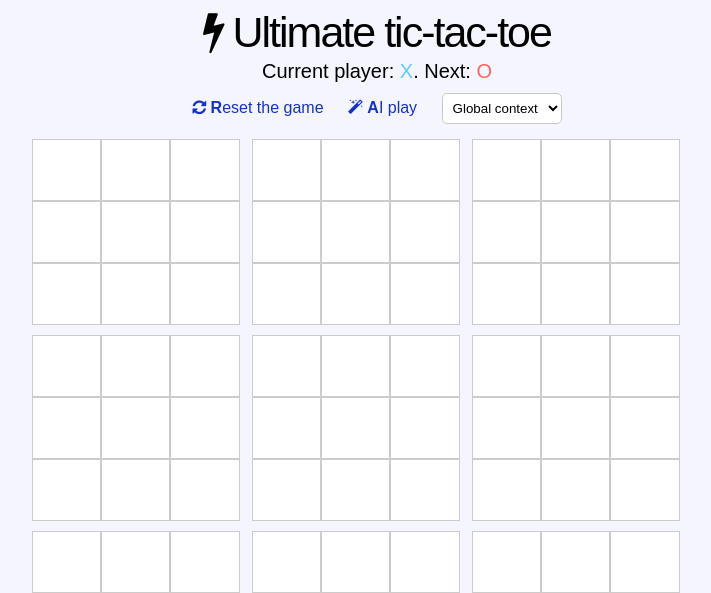
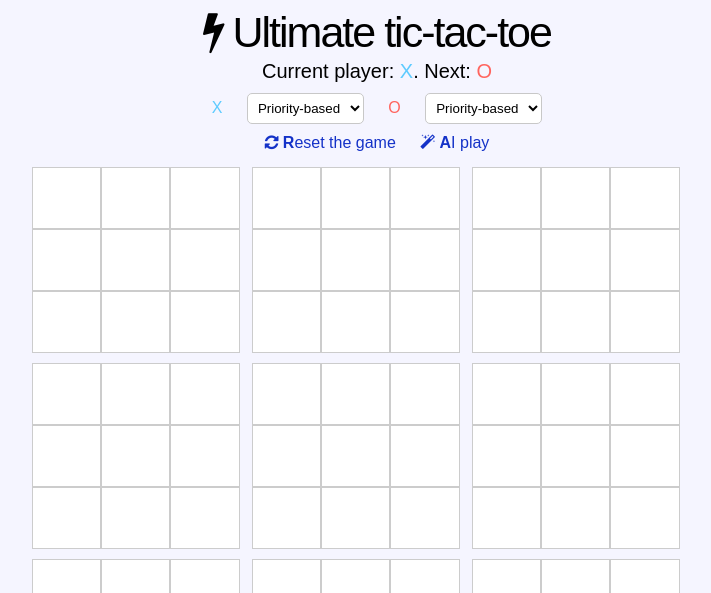
Before and after one commit to halflings/ultimate-tictactoe, a Flask app: page / in a window 1280 px wide. Shown: the top 593 px of the page, without its empty margins (263-974 px from the left). Run offline with Flask 2, Linux system fonts and the light colour scheme.

Commit message:
Now you can compare two AIs ! Choose an AI for each player.

```diff
--- a/webclient/static/main.js
+++ b/webclient/static/main.js
@@ -83,9 +83,18 @@ updateGame = function() {
     }
 }
 
+nextPlayer = function() {
+    if (LAST_MOVE.player == -1 || LAST_MOVE.player == 2) {
+        return 1;
+    }
+    else {
+        return 2;
+    }
+}
+
 aiCall = function() {
     // Fetching the currently active AI
-    var ai_type = $('#ai-choice').val()
+    var ai_type = $('#ai' + nextPlayer()).val()
     var sent_data = {
         board: BOARD,
         player: LAST_MOVE.player,
@@ -140,12 +149,7 @@ $(document).ready(function() {
         }
 
         // Updating the grid with the move that have been played and displaying it
-        if (LAST_MOVE.player == -1) {
-            LAST_MOVE.player = 1;
-        }
-        else {
-            LAST_MOVE.player = 3 - LAST_MOVE.player;
-        }
+        LAST_MOVE.player = nextPlayer();
         LAST_MOVE.grid = grid.index() + 1;
         LAST_MOVE.cell = cell.index() + 1;
         BOARD[grid.index()][cell.index()] = LAST_MOVE.player;
--- a/webclient/static/style.css
+++ b/webclient/static/style.css
@@ -72,18 +72,18 @@ a:active {
     text-shadow: 1px 1px 0px rgba(80, 80, 200, 1);
 }
 
-#controls {
+.controls {
     list-style: none;
     text-align: center;
     margin: 10px 0 0 0;
 }
 
-#controls > li {
+.controls > li {
     display: inline-block;
     margin: 0 10px;
 }
 
-#ai-choice {
+.ai-choice {
     background: #FFF;
     padding: 6px;
     border-radius: 5px;
--- a/webclient/templates/index.html
+++ b/webclient/templates/index.html
@@ -18,7 +18,31 @@
     <div id="wrapper">
         <h1 class="gametitle"><i class="fa fa-flash"></i> Ultimate tic-tac-toe</h1>
         <h2 class="instruction">Current player: <span class="player1 current-player">X</span>. Next: <span class="player2 next-player">O</span></h3>
-        <ul id="controls">
+
+        <ul class="controls">
+
+            <li class="player1">X</li>
+
+            <li>
+                <select id="ai1" class="ai-choice">
+                    <option value="ai1.pl">Priority-based</option>
+                    <option value="random-ai.pl">Random</option>
+                </select>
+            </li>
+
+
+            <li class="player2">O</li>
+
+            <li>
+                <select id="ai2" class="ai-choice">
+                    <option value="ai1.pl">Priority-based</option>
+                    <option value="random-ai.pl">Random</option>
+                </select>
+            </li>
+
+        </ul>
+
+        <ul class="controls">
             <li>
                 <a id="reset-game" href="#" onclick="javascript:initGame()">
                     <i class="fa fa-refresh"></i> <b>R</b>eset the game
@@ -31,15 +55,7 @@
                </a>
 
             </li>
-
-            <li>
-                <select id="ai-choice">
-                    <option value="ai1.pl">Global context</option>
-                    <option value="random.pl">Random</option>
-                </select>
-            </li>
         </ul>
-
 
         <div id="gameover">
             <h3 class="player1"> Player <b class="winner">X</b> won the game! </h3>
```
